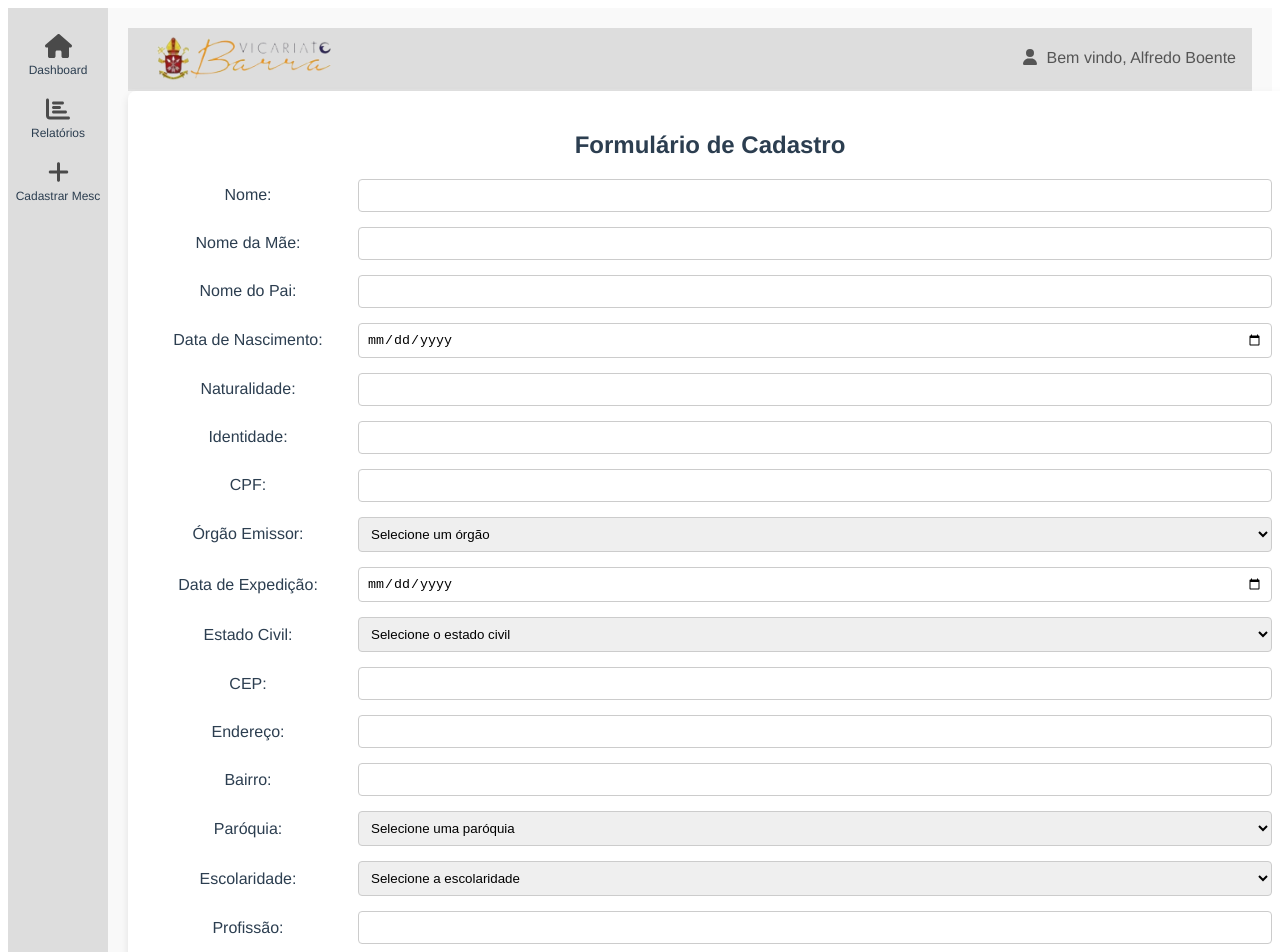
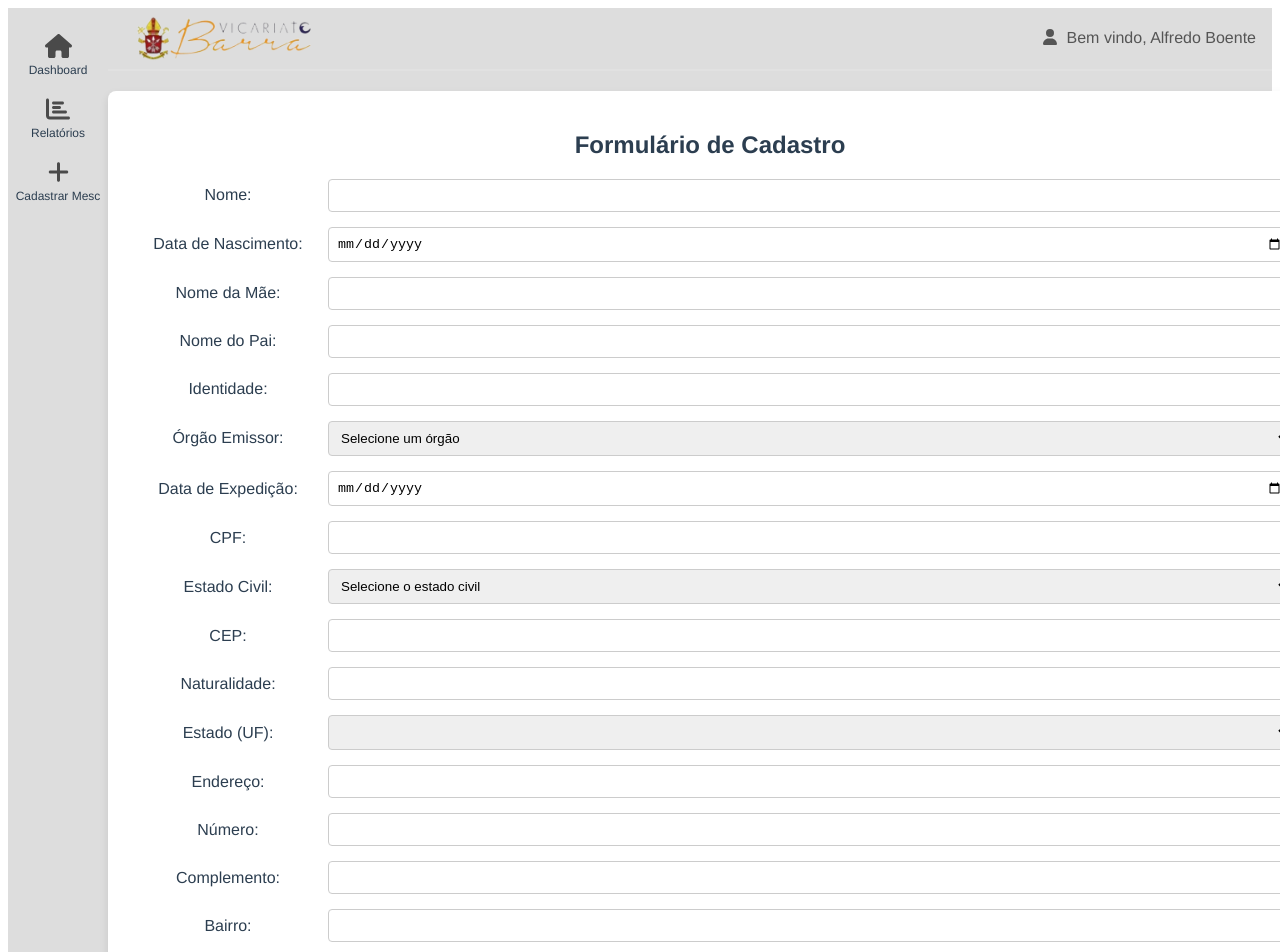
Before and after one commit to ygorxds/vicariato-episcopal-Community, a Vue app: page /add-mesc in a window 1280 px wide. Shown: the top 952 px of the page. Built offline with nearby package versions, Linux system fonts and the light colour scheme.

Commit message:
feat: create forms post mesc page

```diff
--- a/src/views/AddMesc.vue
+++ b/src/views/AddMesc.vue
@@ -10,29 +10,20 @@
                     <input type="text" id="nome" v-model="formData.nome" required>
                 </div>
                 <div class="form-row">
-            <label for="filiacao">Nome da Mãe:</label>
-            <input type="text" id="filiacao" v-model="formData.mae">
-          </div>
-          <div class="form-row">
-            <label for="filiacao">Nome do Pai:</label>
-            <input type="text" id="filiacao" v-model="formData.pai">
-          </div>
-          <div class="form-row">
                     <label for="dataNascimento">Data de Nascimento:</label>
                     <input type="date" id="dataNascimento" v-model="formData.dataNascimento" required>
                 </div>
                 <div class="form-row">
-            <label for="naturalidade">Naturalidade:</label>
-            <input type="text" id="naturalidade" v-model="formData.naturalidade" required>
+                    <label for="filiacao">Nome da Mãe:</label>
+                    <input type="text" id="mae" v-model="formData.mae">
+                </div>
+                <div class="form-row">
+                    <label for="filiacao">Nome do Pai:</label>
+                    <input type="text" id="pai" v-model="formData.pai">
                 </div>
                 <div class="form-row">
                     <label for="identidade">Identidade:</label>
                     <input type="text" id="identidade" v-model="formData.identidade" required>
-          </div>
-          <div class="form-row">
-            <label for="cpf">CPF:</label>
-            <input type="text" id="cpf" v-model="formData.cpf" @blur="validateCPF">
-            <span v-if="cpfError" class="error">{{ cpfError }}</span>
                 </div>
                 <div class="form-row">
                     <label for="orgaoEmissor">Órgão Emissor:</label>
@@ -41,11 +32,18 @@
                         <option value="SSP">SSP - Secretaria de Segurança Pública</option>
                         <option value="PF">PF - Polícia Federal</option>
                         <option value="DETRAN">DETRAN - Departamento estadual de transito</option>
+                        <option value="DETRAN"></option>
+                        <option value="OUTRO"></option>
                     </select>
                 </div>
                 <div class="form-row">
                     <label for="dataExpedicao">Data de Expedição:</label>
                     <input type="date" id="dataExpedicao" v-model="formData.dataExpedicao" required>
+                </div>
+                <div class="form-row">
+                    <label for="cpf">CPF:</label>
+                    <input type="text" id="cpf" v-model="formData.cpf" @blur="validateCPF">
+                    <span v-if="cpfError" class="error">{{ cpfError }}</span>
                 </div>
                 <div class="form-row">
                     <label for="estadoCivil">Estado Civil:</label>
@@ -62,21 +60,60 @@
                     <input type="text" id="cep" v-model="formData.cep" @blur="fetchAddress">
                 </div>
                 <div class="form-row">
+                    <label for="naturalidade">Naturalidade:</label>
+                    <input type="text" id="naturalidade" v-model="formData.naturalidade" required>
+                </div>
+                <div class="form-row">
+                    <label for="estado">Estado (UF):</label>
+                    <select id="estado" v-model="formData.estado">
+                        <option disabled value="">Selecione o estado</option>
+                        <option value="AC">Acre</option>
+                        <option value="AL">Alagoas</option>
+                        <option value="AP">Amapá</option>
+                        <option value="AM">Amazonas</option>
+                        <option value="BA">Bahia</option>
+                        <option value="CE">Ceará</option>
+                        <option value="DF">Distrito Federal</option>
+                        <option value="ES">Espírito Santo</option>
+                        <option value="GO">Goiás</option>
+                        <option value="MA">Maranhão</option>
+                        <option value="MT">Mato Grosso</option>
+                        <option value="MS">Mato Grosso do Sul</option>
+                        <option value="MG">Minas Gerais</option>
+                        <option value="PA">Pará</option>
+                        <option value="PB">Paraíba</option>
+                        <option value="PR">Paraná</option>
+                        <option value="PE">Pernambuco</option>
+                        <option value="PI">Piauí</option>
+                        <option value="RJ">Rio de Janeiro</option>
+                        <option value="RN">Rio Grande do Norte</option>
+                        <option value="RS">Rio Grande do Sul</option>
+                        <option value="RO">Rondônia</option>
+                        <option value="RR">Roraima</option>
+                        <option value="SC">Santa Catarina</option>
+                        <option value="SP">São Paulo</option>
+                        <option value="SE">Sergipe</option>
+                        <option value="TO">Tocantins</option>
+                    </select>
+                </div>
+                <div class="form-row">
                     <label for="endereco">Endereço:</label>
                     <input type="text" id="endereco" v-model="formData.endereco" required readonly>
+                </div>
+
+                <div class="form-row">
+                    <label for="numero">Número:</label>
+                    <input type="text" id="numero" v-model="formData.endereco" required readonly>
+                </div>
+                <div class="form-row">
+                    <label for="complemento">Complemento:</label>
+                    <input type="text" id="complemento" v-model="formData.endereco" required readonly>
                 </div>
                 <div class="form-row">
                     <label for="bairro">Bairro:</label>
                     <input type="text" id="bairro" v-model="formData.bairro" required readonly>
                 </div>
-          <div class="form-row">
-            <label for="paroquia">Paróquia:</label>
-            <select id="paroquia" v-model="formData.paróquia">
-              <option disabled value="">Selecione uma paróquia</option>
-              <option value="paroquia1">Paróquia São João</option>
-              <option value="paroquia2">Paróquia Santa Maria</option>
-            </select>
-          </div>
+
                 <div class="form-row">
                     <label for="escolaridade">Escolaridade:</label>
                     <select id="escolaridade" v-model="formData.escolaridade">
@@ -103,12 +140,21 @@
                     <input type="email" id="email" v-model="formData.email" required>
                 </div>
                 <div class="form-row">
+                    <label for="paroquia">Paróquia que faz parte:</label>
+                    <select id="paroquia" v-model="formData.paróquia">
+                        <option disabled value="">Selecione uma paróquia</option>
+                        <option value="paroquia1">Paróquia São João</option>
+                        <option value="paroquia2">Paróquia Santa Maria</option>
+                    </select>
+                </div>
+                <div class="form-row">
                     <label for="movimentosPastorais">Participação em outros movimentos pastorais:</label>
                     <div class="radio-buttons">
                         <input type="radio" id="sim" v-model="formData.movimentosPastorais" value="sim"> Sim
                         <input type="radio" id="nao" v-model="formData.movimentosPastorais" value="nao"> Não
                     </div>
-            <input v-if="formData.movimentosPastorais === 'sim'" type="text" id="quaisMovimentos" v-model="formData.quaisMovimentos" placeholder="Quais movimentos?">
+                    <input v-if="formData.movimentosPastorais === 'sim'" type="text" id="quaisMovimentos"
+                        v-model="formData.quaisMovimentos" placeholder="Quais movimentos?">
                 </div>
                 <button type="submit">Registrar</button>
             </form>
@@ -142,6 +188,8 @@
             estadoCivil: '',
             cep: '',
             endereco: '',
+            numero: '',
+            complemento: '',
             bairro: '',
             paróquia: '',
             escolaridade: '',
@@ -218,18 +266,29 @@
 
 .content-area {
     flex-grow: 1;
-    padding: 20px;
-    background-color: #f9f9f9;
+    display: flex;
+    flex-direction: column;
+    padding: 0px;
+    background-color: #dddddd;
+}
+
+/* Certifique-se de que o UserHeader esteja sendo renderizado corretamente */
+.user-header {
+    width: 100%;
+    background-color: #fff;
+    /* Adicione mais estilos conforme necessário */
+    padding: 10px 20px;
+    box-shadow: 0 2px 4px rgba(0, 0, 0, 0.1);
 }
 
 .form-container {
     width: 100%;
     max-width: 1200px;
-    margin: 0 auto;
+    margin: 20px auto;
     background-color: white;
     padding: 20px;
     border-radius: 8px;
-    box-shadow: 0 4px 8px rgba(0,0,0,0.1);
+    box-shadow: 0 4px 8px rgba(0, 0, 0, 0.1);
 }
 
 .form-row {
@@ -242,10 +301,11 @@
 .form-row label {
     width: 200px;
     min-width: 120px;
-    padding-right: 10px;
+    padding-right: 10zpx;
 }
 
-  .form-row input, .form-row select {
+.form-row input,
+.form-row select {
     flex: 1 1 180px;
     padding: 8px;
     border: 1px solid #ccc;
@@ -263,7 +323,7 @@
 
 button {
     padding: 10px 20px;
-    background-color: #7d0000;
+    background-color: #831302;
     color: white;
     border: none;
     border-radius: 4px;
@@ -272,7 +332,7 @@
 }
 
 button:hover {
-    background-color: #d50303;
+    background-color: #e61010;
 }
 
 .error {
```
Lines whose indentation alone changed are shown as unchanged.
